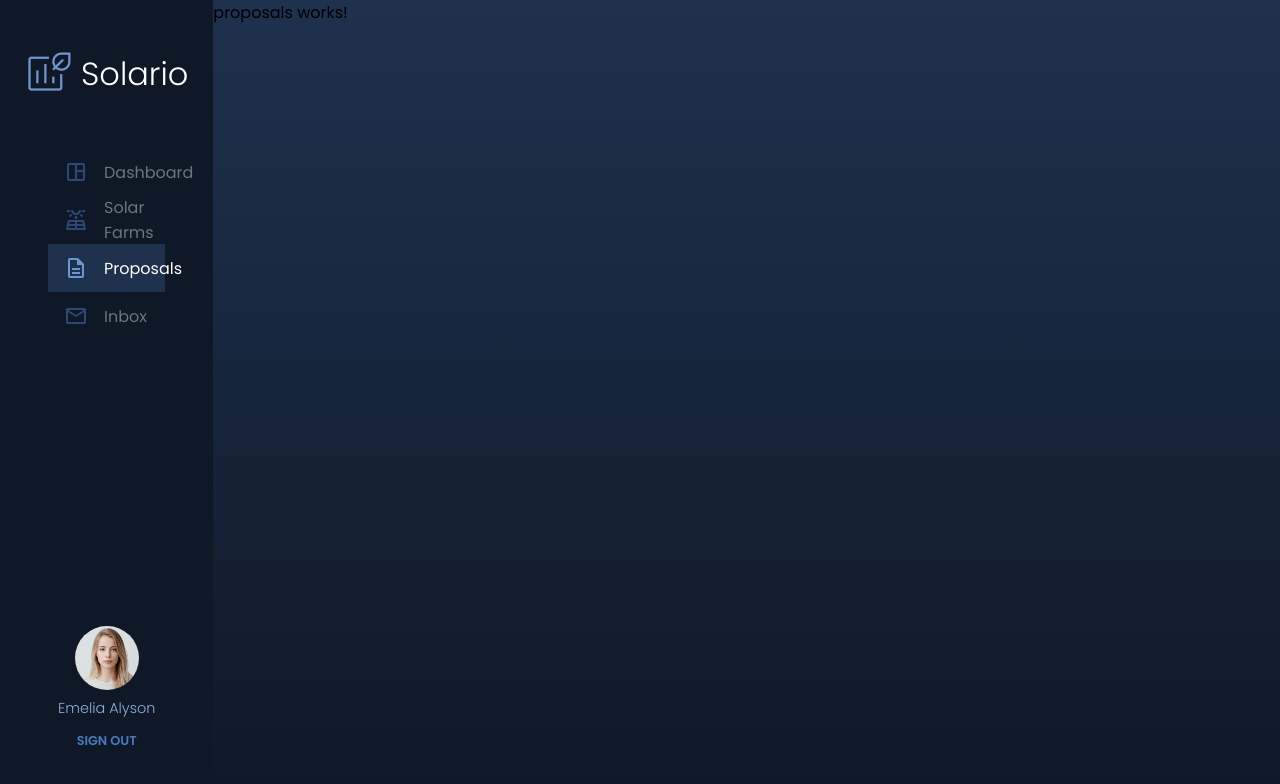
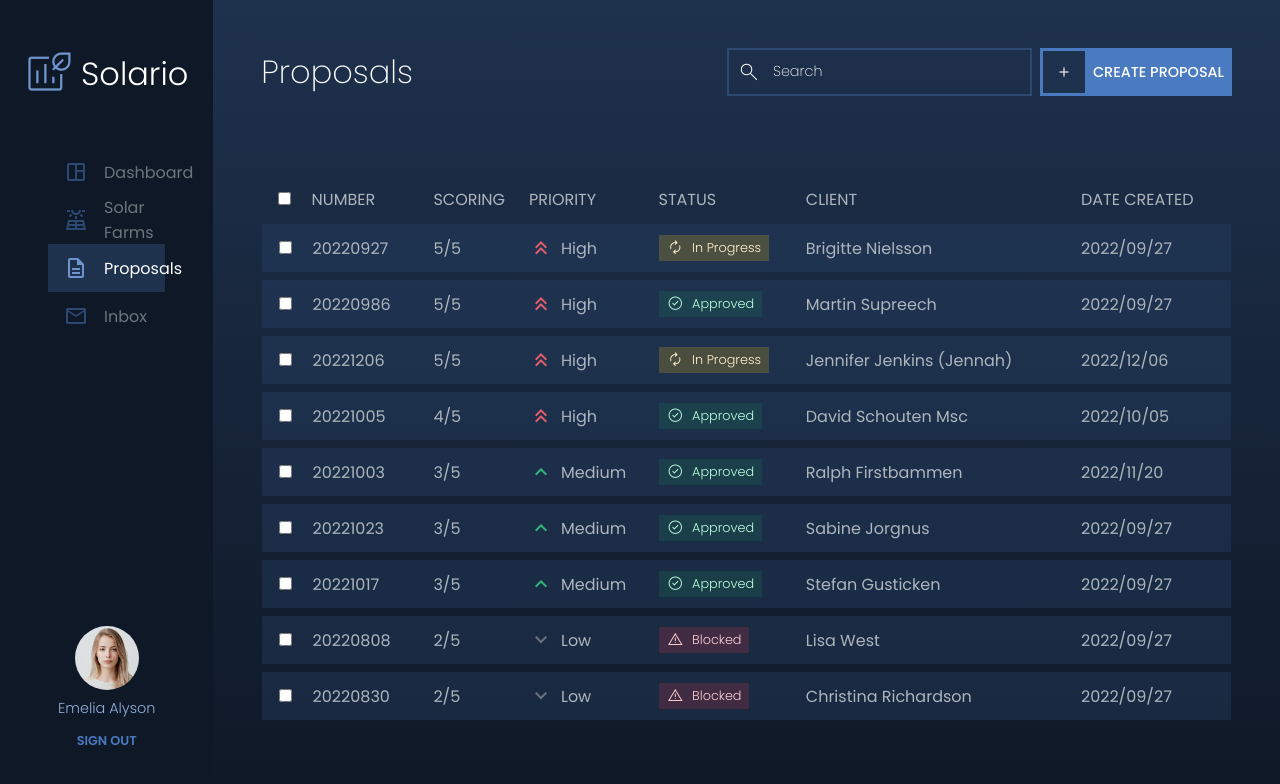
Before and after one commit to fatihsahindev/Solario, an Angular app in the folder Solution/Client/: page /proposals in a window 1280 px wide. Shown: the top 784 px of the page. Built offline with nearby package versions, Linux system fonts and the light colour scheme.

Commit message:
proposals updated.

```diff
--- /dev/null
+++ b/Solution/Client/src/app/directives/material-class.directive.ts
@@ -0,0 +1,8 @@
+import { Directive, HostBinding } from '@angular/core';
+
+@Directive({
+  selector: 'i'
+})
+export class MaterialClassDirective {
+  @HostBinding('class') className = 'material-symbols-outlined';
+}
--- /dev/null
+++ b/Solution/Client/src/app/models/proposals.ts
@@ -0,0 +1,8 @@
+export interface Proposals {
+  id: number;
+  scoring: number;
+  priority: string;
+  status: string;
+  client: string;
+  date: string;
+}
--- a/Solution/Client/src/app/modules/proposals/proposals.component.html
+++ b/Solution/Client/src/app/modules/proposals/proposals.component.html
@@ -1 +1,53 @@
-<p>proposals works!</p>
+<div class="container">
+
+    <!-- Header -->
+    <header>
+        <p>Proposals</p>
+        <div>
+            <div class="search">
+                <i>search</i>
+                <input type="search" placeholder="Search">
+            </div>
+            <div class="create">
+                <i>add</i>
+                CREATE PROPOSAL
+            </div>
+        </div>
+    </header>
+
+    <!-- Table -->
+    <table>
+        <tr>
+            <th><input type="checkbox"> NUMBER</th>
+            <th>SCORING</th>
+            <th>PRIORITY</th>
+            <th>STATUS</th>
+            <th>CLIENT</th>
+            <th>DATE CREATED</th>
+        </tr>
+        <ng-container *ngFor="let i of proposals">
+            <tr>
+                <td>
+                    <input type="checkbox">
+                    {{i.id}}
+                </td>
+                <td>{{i.scoring}}/5</td>
+                <td>
+                    <span [class]="i.priority">
+                        <i>{{priority(i.priority)}}</i>
+                        {{i.priority}}
+                    </span>
+                </td>
+                <td>
+                    <span [class]="i.status">
+                        <i>{{status(i.status)}}</i>
+                        {{i.status}}
+                    </span>
+                </td>
+                <td>{{i.client}}</td>
+                <td>{{i.date}}</td>
+            </tr>
+            <tr></tr>
+        </ng-container>
+    </table>
+</div>
--- a/Solution/Client/src/app/modules/proposals/proposals.component.scss
+++ b/Solution/Client/src/app/modules/proposals/proposals.component.scss
@@ -0,0 +1,136 @@
+@import "app.component.scss";
+
+.container {
+    padding: 3rem;
+}
+
+// Header
+header {
+    @include flex(space-between, center, 0);
+
+    p {
+        @include font(2rem, 200);
+        color: $white;
+    }
+
+    > div { @include flex(center, center, 0.5rem); }
+}
+
+// Search
+.search {
+    @include flex(center, center, 0.25rem);
+    @include size(max-content, 3rem);
+    border: 2px solid $blue-700;
+    color: $white;
+
+    i {
+        @include font(1.5rem, 200);
+        padding: 0.5rem;
+    }
+
+    input {
+        @include size(100%, 100%);
+        background-color: transparent;
+        border: none;
+        outline: none;
+
+        &::placeholder {
+            @include font(0.9rem, 200);
+            color: $white;
+            transition: 0.3s all;
+        }
+
+        :is(:focus, :focus-within) &::placeholder { color: transparent; }
+    }
+}
+
+// Create
+.create {
+    @include flex(center, center, 0.5rem);
+    @include font(0.9rem, 500);
+    @include size(max-content, 3rem);
+    color: $white;
+    background-color: $blue;
+    padding: 3px 0.5rem 3px 3px;
+    text-align: center;
+    cursor: pointer;
+    transition: 0.3s all;
+
+    &:hover { background-color: $blue-600 }
+
+    i {
+        @include flex(center, center, 0);
+        @include font(1.25rem, 300);
+        @include size(calc(3rem - 6px), 100%);
+        background-color: $blue-800;
+    }
+}
+
+// Table
+table {
+    @include size(100%, 100%);
+    color: $gray-500;
+    margin-top: 5rem;
+    border-collapse: collapse;
+
+    text: {
+        align: left;
+        transform: capitalize;
+    }
+
+    th { font-weight: normal; }
+
+    tr {
+
+        &:has(input) { height: 3rem; }
+
+        &:not(:has(input)) { height: 0.5rem; }
+
+        &:has(td) {
+            border: 2px solid transparent;
+            background-color: rgba($blue-700, 0.3);
+            transition: 0.3s all;
+
+            &:hover {
+                color: $white;
+                border-color: $blue-600;
+            }
+        }
+
+        input { margin: 0 1rem; }
+
+        span { @include flex(left, center, 0.5rem); }
+    }
+}
+
+// Priority
+$priority: (
+    'high' saturate($red-400, 50%),
+    'medium' saturate($green-400, 50%),
+    'low' $gray-600,
+);
+
+@each $a, $b in $priority { .#{$a} i { color: $b; } }
+
+// Status
+$status: (
+    'approved' $green  $green-100,
+    'progress' $yellow $yellow-100,
+    'blocked'  $red    $red-100,
+);
+
+@each $a, $b, $c in $status {
+
+    .#{$a} {
+        @include font(0.8rem, 300);
+        color: saturate($c, 100%);
+        width: max-content;
+        padding: 0.25rem 0.5rem;
+        background-color: rgba(saturate($b, 50%), 0.2);
+
+        i {
+            @include font(1.1rem, 300);
+            color: saturate($c, 100%);
+        }
+    }
+}
--- a/Solution/Client/src/app/modules/proposals/proposals.component.ts
+++ b/Solution/Client/src/app/modules/proposals/proposals.component.ts
@@ -1,15 +1,114 @@
 import { Component, OnInit } from '@angular/core';
+import { Proposals } from 'src/app/models/proposals';
 
 @Component({
   selector: 'app-proposals',
   templateUrl: './proposals.component.html',
-  styleUrls: ['./proposals.component.scss']
+  styleUrls: ['./proposals.component.scss'],
 })
 export class ProposalsComponent implements OnInit {
+  proposals: Proposals[] = [
+    {
+      id: 20220927,
+      scoring: 5,
+      priority: 'high',
+      status: 'in progress',
+      client: 'Brigitte Nielsson',
+      date: '2022/09/27',
+    },
+    {
+      id: 20220986,
+      scoring: 5,
+      priority: 'high',
+      status: 'approved',
+      client: 'Martin Supreech',
+      date: '2022/09/27',
+    },
+    {
+      id: 20221206,
+      scoring: 5,
+      priority: 'high',
+      status: 'in progress',
+      client: 'Jennifer Jenkins (Jennah)',
+      date: '2022/12/06',
+    },
+    {
+      id: 20221005,
+      scoring: 4,
+      priority: 'high',
+      status: 'approved',
+      client: 'David Schouten Msc',
+      date: '2022/10/05',
+    },
+    {
+      id: 20221003,
+      scoring: 3,
+      priority: 'medium',
+      status: 'approved',
+      client: 'Ralph Firstbammen',
+      date: '2022/11/20',
+    },
+    {
+      id: 20221023,
+      scoring: 3,
+      priority: 'medium',
+      status: 'approved',
+      client: 'Sabine Jorgnus',
+      date: '2022/09/27',
+    },
+    {
+      id: 20221017,
+      scoring: 3,
+      priority: 'medium',
+      status: 'approved',
+      client: 'Stefan Gusticken',
+      date: '2022/09/27',
+    },
+    {
+      id: 20220808,
+      scoring: 2,
+      priority: 'low',
+      status: 'blocked',
+      client: 'Lisa West',
+      date: '2022/09/27',
+    },
+    {
+      id: 20220830,
+      scoring: 2,
+      priority: 'low',
+      status: 'blocked',
+      client: 'Christina Richardson',
+      date: '2022/09/27',
+    },
+  ];
 
-  constructor() { }
+  constructor() {}
 
-  ngOnInit(): void {
+  ngOnInit(): void {}
+
+  priority(value: string) {
+    switch (value) {
+      case 'high':
+        return 'stat_2';
+      case 'medium':
+        return 'stat_1';
+      case 'low':
+        return 'stat_minus_1';
+      default:
+        return '';
+    }
   }
 
+  status(value: string) {
+    switch (value) {
+      case 'approved':
+        return 'check_circle';
+      case 'in progress':
+        return 'autorenew';
+      case 'blocked':
+        return 'warning';
+      default:
+        return '';
+    }
+  }
 }
--- a/Solution/Client/src/app/modules/proposals/proposals.module.ts
+++ b/Solution/Client/src/app/modules/proposals/proposals.module.ts
@@ -1,12 +1,14 @@
 import { NgModule } from '@angular/core';
 import { CommonModule } from '@angular/common';
 import { ProposalsComponent } from './proposals.component';
+import { MaterialClassDirective } from 'src/app/directives/material-class.directive';
 
 
 
 @NgModule({
   declarations: [
-    ProposalsComponent
+    ProposalsComponent,
+    MaterialClassDirective
   ],
   imports: [
     CommonModule
--- a/Solution/Client/src/styles.scss
+++ b/Solution/Client/src/styles.scss
@@ -9,6 +9,8 @@
     margin: 0;
 }
 
+i { font-style: normal; }
+
 a {
     color: unset;
     text-decoration: none;
```
